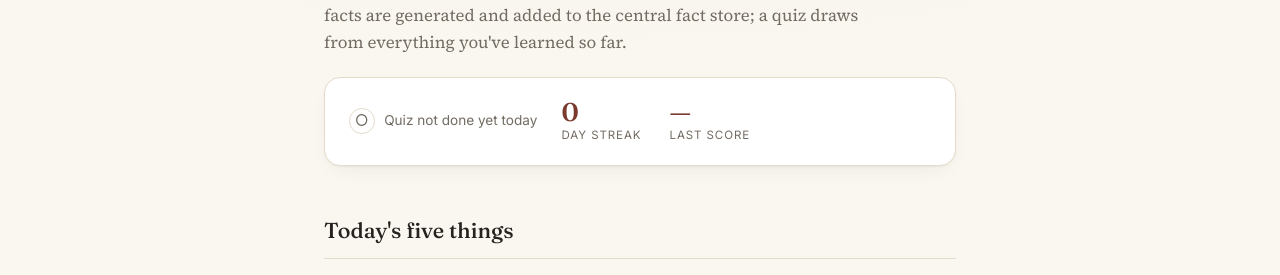
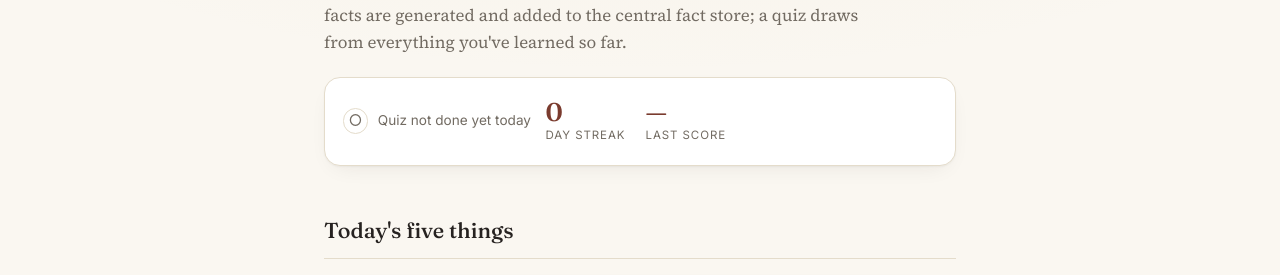
Before and after one commit to msiebert/five-things, a Jekyll site: the page built from index.md, in a window 1280 px wide. Shown: the part 257-532 px from the top of the page. Built offline with Jekyll 4.4.1, drawn with Linux system fonts in a browser that asks for light colours; comment, search, counter and statistics services are not loaded.

Commit message:
Put facts-collected count inline and keep stats panel on one line on desktop
- "facts collected" now reads "21 FACTS COLLECTED" on one line instead of
  the number stacked over the label.
- Desktop: the whole stats panel (checkmark, streak, last score, trend
  bars, facts collected) renders as a single row again, via a
  display:contents wrapper plus tightened gaps/padding so it fits the
  content column width without relying on horizontal scroll.
- Mobile: facts collected still drops to its own line below a divider,
  now centered.

```diff
--- a/assets/css/style.css
+++ b/assets/css/style.css
@@ -313,34 +313,39 @@ main {
 
 .stats-panel {
   display: flex;
-  flex-direction: column;
-  gap: 0.85rem;
+  align-items: center;
+  flex-wrap: nowrap;
+  gap: 0.9rem;
   background: var(--card-bg);
   border: 1px solid var(--border);
   border-radius: 1rem;
-  padding: 1.25rem 1.5rem;
+  padding: 1.25rem 1.1rem;
   box-shadow: var(--shadow);
-}
-
-.stats-top-row {
-  display: flex;
-  align-items: center;
-  flex-wrap: nowrap;
-  gap: 1.5rem;
   overflow-x: auto;
 }
 
+/* On desktop the top row's children merge straight into .stats-panel's own
+   flex row, so the whole widget reads as one line; the mobile breakpoint
+   below turns this back into a real box and stacks it under the top row. */
+.stats-top-row {
+  display: contents;
+}
+
 .stats-collected-row {
-  border-top: 1px solid var(--border);
-  padding-top: 0.75rem;
+  display: flex;
+  align-items: baseline;
+  gap: 0.4rem;
+  flex: none;
 }
 
 .stats-check {
   display: flex;
   align-items: center;
+  flex: none;
   gap: 0.6rem;
   color: var(--muted);
   font-size: 0.85rem;
+  white-space: nowrap;
 }
 
 .stats-check-icon {
@@ -368,12 +373,14 @@ main {
 
 .stats-row {
   display: flex;
-  gap: 1.75rem;
+  flex: none;
+  gap: 1.25rem;
 }
 
 .stats-figure {
   display: flex;
   flex-direction: column;
+  flex: none;
 }
 
 .stats-figure-value {
@@ -382,6 +389,7 @@ main {
   font-weight: 600;
   color: var(--accent);
   line-height: 1.1;
+  white-space: nowrap;
 }
 
 .stats-figure-label {
@@ -389,12 +397,14 @@ main {
   text-transform: uppercase;
   letter-spacing: 0.08em;
   color: var(--muted);
+  white-space: nowrap;
 }
 
 .stats-trend {
   display: flex;
   align-items: flex-end;
-  gap: 0.3rem;
+  flex: none;
+  gap: 0.2rem;
   height: 2rem;
   margin-left: auto;
 }
@@ -792,8 +802,25 @@ main {
   }
 
   .stats-panel {
+    flex-direction: column;
+    align-items: stretch;
+    overflow-x: visible;
     padding: 1rem;
     gap: 0.75rem;
+  }
+
+  .stats-top-row {
+    display: flex;
+    align-items: center;
+    flex-wrap: nowrap;
+    gap: 1.5rem;
+    overflow-x: auto;
+  }
+
+  .stats-collected-row {
+    justify-content: center;
+    border-top: 1px solid var(--border);
+    padding-top: 0.75rem;
   }
 
   .stats-check-icon {
--- a/assets/js/stats.js
+++ b/assets/js/stats.js
@@ -138,7 +138,7 @@ function renderWidget(root) {
         ${recent.length ? `<div class="stats-trend" aria-label="Accuracy trend over recent quizzes">${bars}</div>` : ""}
       </div>
       ${collectionCount !== null ? `
-      <div class="stats-figure stats-collected-row">
+      <div class="stats-collected-row">
         <span class="stats-figure-value">${collectionCount}</span>
         <span class="stats-figure-label">facts collected</span>
       </div>` : ""}
```
